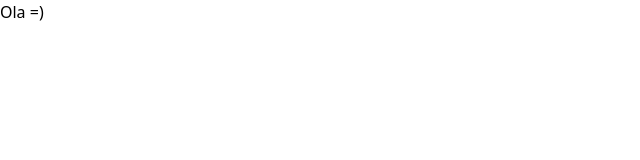
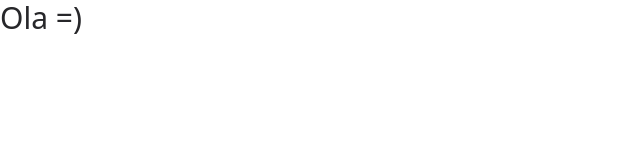
Before and after one commit to VadimRocket/tailwindcss-course, a website: page index.html in a window 1280 px wide. Shown: the full height of the page, 0-640 px from the left. Drawn offline with nearby package versions, Linux system fonts and the light colour scheme; files that its build step writes are made by us from their sources.

Commit message:
modified index.html

```diff
--- a/index.html
+++ b/index.html
@@ -8,6 +8,6 @@
     <title>TailwindCss</title>
   </head>
   <body>
-    <h1>Ola =)</h1>
+    <h1 class="text-3xl text-zinc-800">Ola =)</h1>
   </body>
 </html>
```
